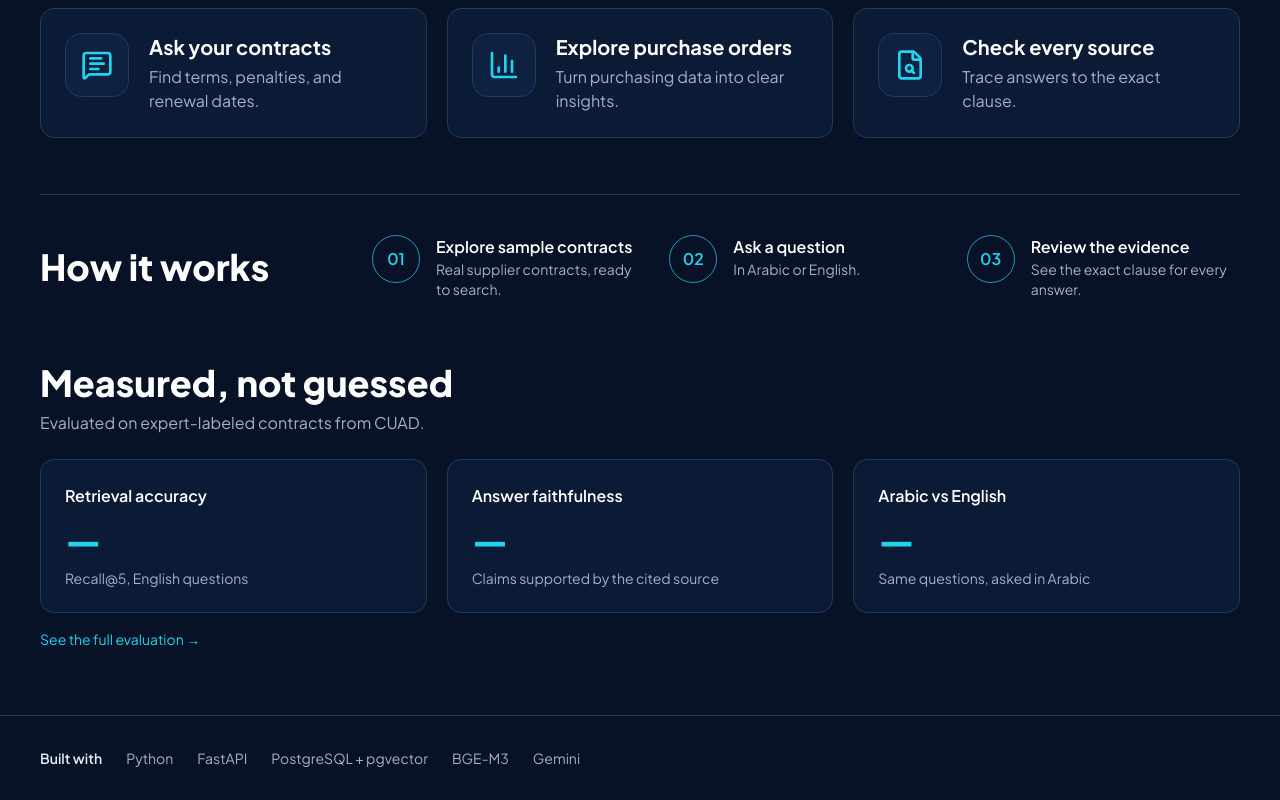
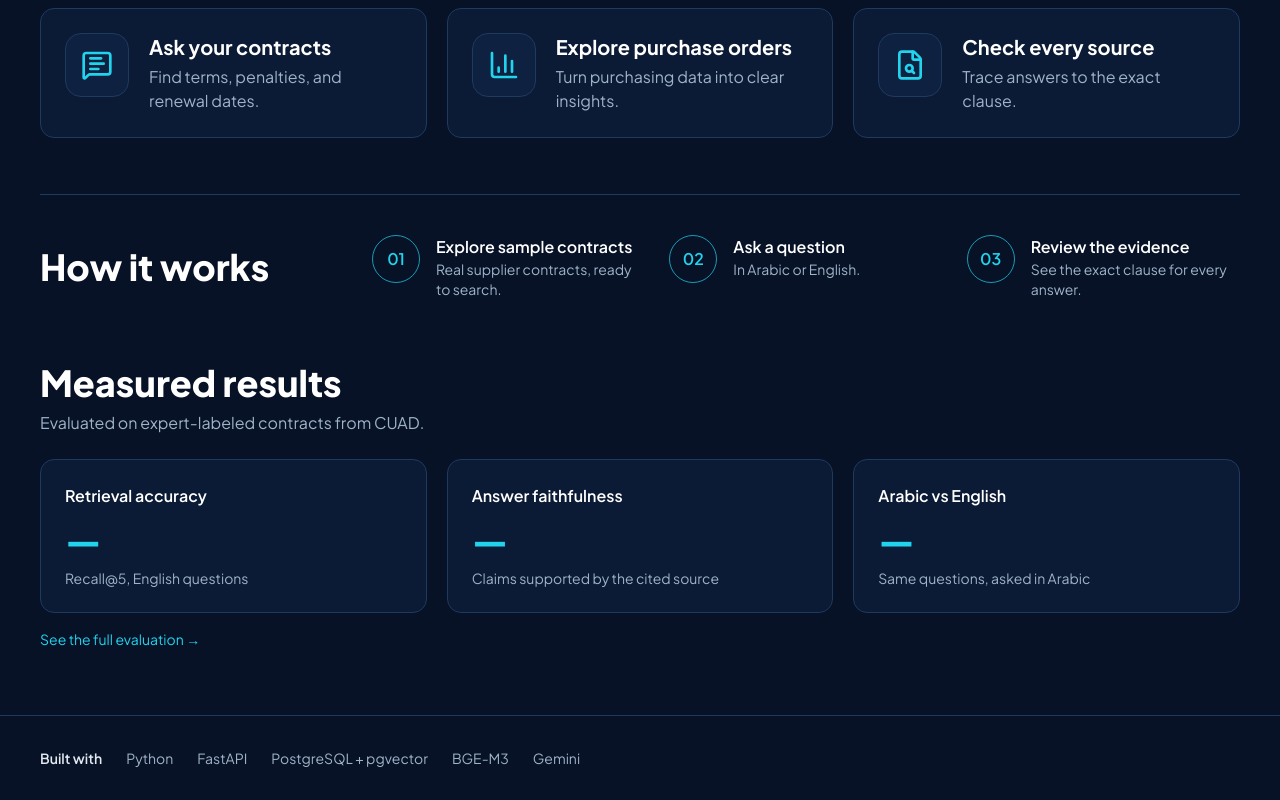
Before and after one commit to weamfahad13-rgb/ContractIQ, a React (Vite) app in the folder frontend/: page / in a window 1280 px wide. Shown: the part 559-1359 px from the top of the page. Built offline with nearby package versions, Linux system fonts and the light colour scheme; no server answers.

Commit message:
Rename the 'Measured, not guessed' heading and demo caption

```diff
--- a/frontend/src/pages/Landing.tsx
+++ b/frontend/src/pages/Landing.tsx
@@ -131,7 +131,7 @@ export default function Landing() {
       </section>
 
       <section className="mx-auto mt-16 max-w-[1400px] px-4 sm:px-10">
-        <h2 className="text-4xl font-extrabold">Measured, not guessed</h2>
+        <h2 className="text-4xl font-extrabold">Measured results</h2>
         <p className="mt-2 text-muted">Evaluated on expert-labeled contracts from CUAD.</p>
         <div className="mt-6 grid gap-5 md:grid-cols-3">
           {metrics.map((m) => (
```
Also changed, not shown: 1 other file (tests, documents, lock files or other folders).
